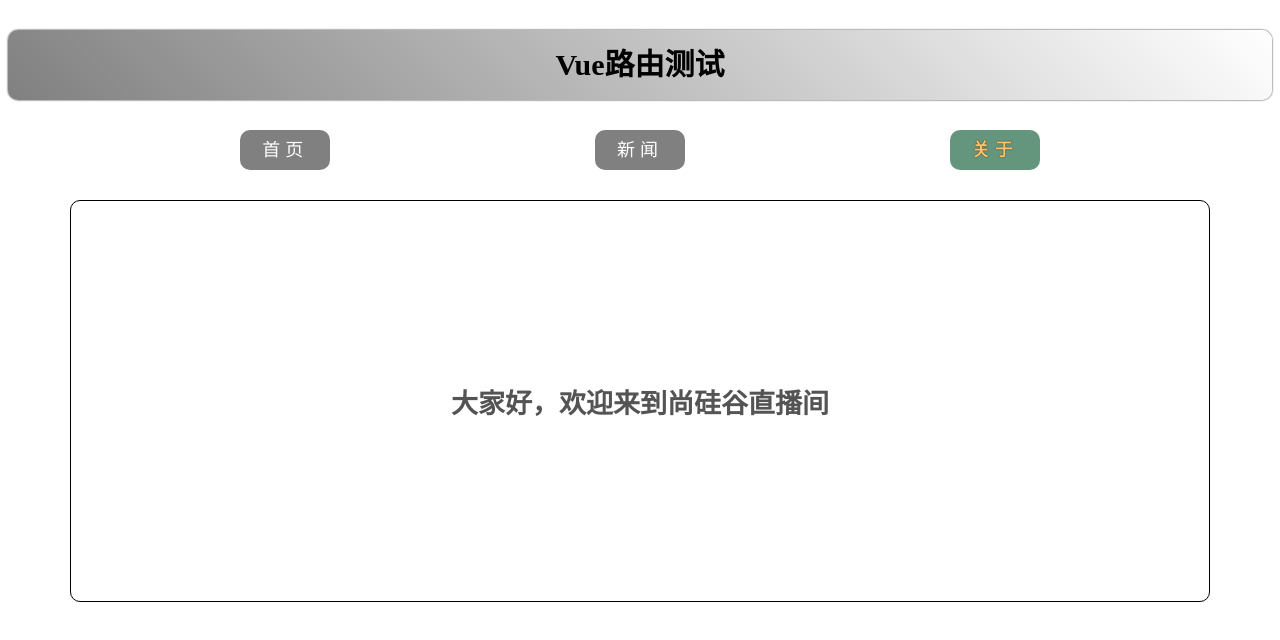
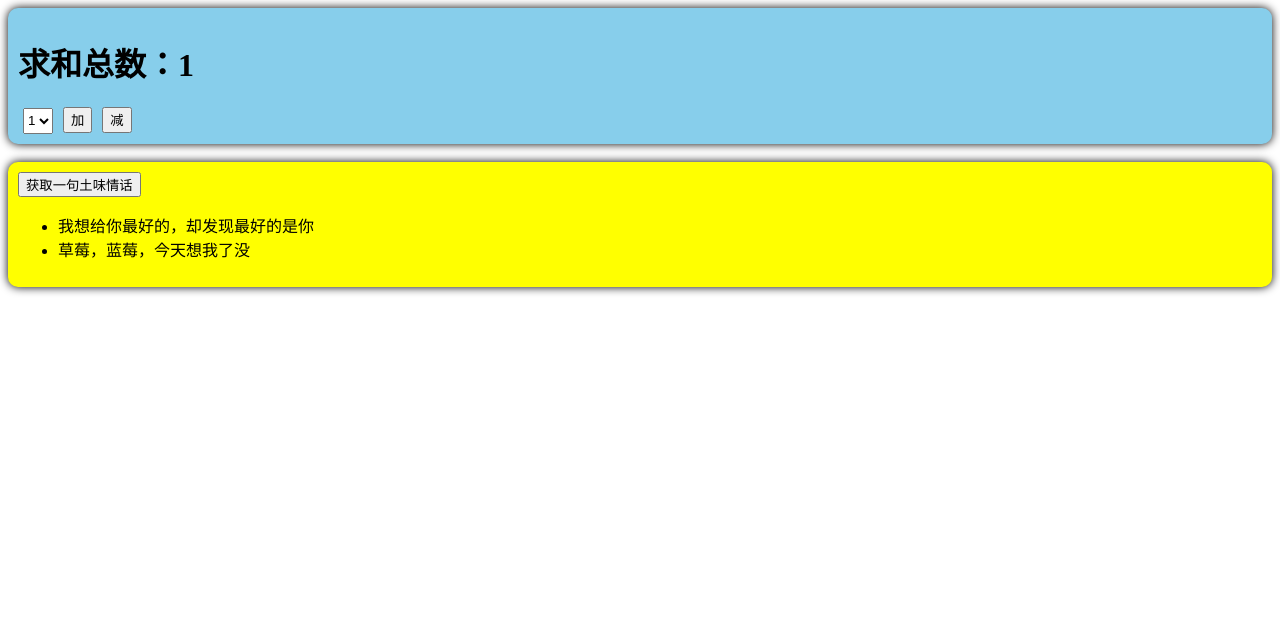
Before and after one commit to lhj502819/Vue3-Learning, a Vue app: page / in a window 1280 px wide. Before the commit this address led to /about. Shown: the top 640 px of the page. Built offline with nearby package versions, Linux system fonts and the light colour scheme.

Commit message:
为pinina准备一个小效果

```diff
--- a/package.json
+++ b/package.json
@@ -12,6 +12,7 @@
   },
   "dependencies": {
     "axios": "^1.6.8",
+    "uuid": "^9.0.1",
     "vue": "^3.4.21",
     "vue-router": "^4.3.2"
   },
--- a/src/App.vue
+++ b/src/App.vue
@@ -1,73 +1,16 @@
 <template>
-  <div class="app">
-    <h2 class="title">Vue路由测试</h2>
-    <!-- 导航区 -->
-    <div class="navigate">
-
-      <RouterLink replace to="/home" active-class="xiaozhupeiqi">首页</RouterLink>
-      <!-- 直接通过名字跳转（to的对象写法配合name属性） -->
-      <RouterLink  to="/news" active-class="xiaozhupeiqi">新闻</RouterLink>
-      <!--  另一种写法  -->
-      <RouterLink replace to="/about" active-class="xiaozhupeiqi">关于</RouterLink>
-    </div>
-    <!-- 展示区 -->
-    <div class="main-content">
-      <RouterView></RouterView>
-    </div>
+  <div>
+    <Count/>
+    <br>
+    <LoveTalk/>
   </div>
 </template>
 
-<script lang="ts" setup>
-import {RouterView, RouterLink} from 'vue-router'
+<script setup lang="ts">
+import Count from "@/components/Count.vue";
+import LoveTalk from "@/components/LoveTalk.vue";
 </script>
 
-<style>
-.title {
-  text-align: center;
-  word-spacing: 5px;
-  margin: 30px 0;
-  height: 70px;
-  line-height: 70px;
-  background-image: linear-gradient(45deg, gray, white);
-  border-radius: 10px;
-  box-shadow: 0 0 2px;
-  font-size: 30px;
-}
+<style scoped>
 
-.navigate {
-  display: flex;
-  justify-content: space-around;
-  margin: 0 100px;
-}
-
-.navigate a {
-  display: block;
-  text-align: center;
-  width: 90px;
-  height: 40px;
-  line-height: 40px;
-  border-radius: 10px;
-  background-color: gray;
-  text-decoration: none;
-  color: white;
-  font-size: 18px;
-  letter-spacing: 5px;
-}
-
-.navigate a.xiaozhupeiqi {
-  background-color: #64967E;
-  color: #ffc268;
-  font-weight: 900;
-  text-shadow: 0 0 1px black;
-  font-family: 微软雅黑;
-}
-
-.main-content {
-  margin: 0 auto;
-  margin-top: 30px;
-  border-radius: 10px;
-  width: 90%;
-  height: 400px;
-  border: 1px solid;
-}
 </style>
--- /dev/null
+++ b/src/components/Count.vue
@@ -0,0 +1,41 @@
+<template>
+  <div class="count">
+    <h1>求和总数：{{ sum }}</h1>
+    <select v-model.number="n">
+      <option>1</option>
+      <option>2</option>
+      <option>3</option>
+    </select>
+    <button @click="add">加</button>
+    <button @click="minus">减</button>
+  </div>
+</template>
+
+<script setup lang="ts">
+import {ref} from "vue";
+
+let sum = ref(1)
+let n = ref(1)
+
+function add() {
+  sum.value += n.value
+}
+
+function minus() {
+  sum.value -= n.value;
+}
+</script>
+
+<style scoped>
+.count {
+  background-color: skyblue;
+  padding: 10px;
+  border-radius: 10px;
+  box-shadow: 0 0 10px;
+}
+
+select,button{
+  margin: 0 5px;
+  height: 26px;
+}
+</style>
--- /dev/null
+++ b/src/components/LoveTalk.vue
@@ -0,0 +1,36 @@
+<template>
+  <div class="lovetalk">
+    <button @click="getOneTalk">获取一句土味情话</button>
+    <ul>
+      <li v-for="talk in talks" :key="talk.id">
+        {{ talk.content }}
+      </li>
+    </ul>
+  </div>
+</template>
+
+<script setup lang="ts">
+import axios from "axios";
+import {reactive} from "vue";
+import {v4} from "uuid";
+
+let talks = reactive([
+  {id: 1, content: "我想给你最好的，却发现最好的是你"},
+  {id: 2, content: "草莓，蓝莓，今天想我了没"},
+])
+
+async function getOneTalk() {
+  const {data: {content}} = await axios.get('https://api.uomg.com/api/rand.qinghua')
+  talks.unshift({id: v4(), content: content})
+}
+</script>
+
+<style scoped>
+.lovetalk {
+  background-color: yellow;
+  padding: 10px;
+  border-radius: 10px;
+  box-shadow: 0 0 10px;
+}
+
+</style>
--- a/src/main.ts
+++ b/src/main.ts
@@ -3,9 +3,5 @@
 //引入APP根组件
 import App from './App.vue'
 //引入路由器
-import router from './router/index'
 const app = createApp(App)
-//使用路由器
-app.use(router)
-//挂载整个应用到app容器中
 app.mount('#app')
--- a/src/router/index.ts
+++ /dev/null
@@ -1,46 +0,0 @@
-//创建一个路由器，并暴露出去
-
-//引入createRouter
-import {createRouter, createWebHistory} from "vue-router";
-import Home from "@/views/Home.vue";
-import News from "@/views/News.vue";
-import About from "@/views/About.vue";
-import Detail from "@/views/Detail.vue";
-
-//创建路由器，vue3在制定路由的时候需要考虑清楚路由的工作模式
-const router = createRouter({
-    history: createWebHistory(),
-    routes: [
-        {
-            path: '/home',
-            component: Home
-        },
-        {
-            path: '/news',
-            component: News,
-            children: [
-                {
-                    name: 'detail',
-                    // 加?表示content参数可选
-                    path: 'detail',
-                    component: Detail,
-                    props(route) {
-                        return route.query
-                    }
-                }
-            ]
-        },
-        {
-            path: '/about',
-            component: About,
-
-        },
-        //重定向，当用户访问根路径的时候，重定向到home
-        {
-            path: '/',
-            redirect: '/Home'
-        }
-    ]
-});
-
-export default router
--- a/src/views/About.vue
+++ /dev/null
@@ -1,29 +0,0 @@
-<template>
-  <div class="about">
-    <h2>大家好，欢迎来到尚硅谷直播间</h2>
-  </div>
-</template>
-
-<script setup lang="ts" name="About">
-import {onMounted, onUnmounted} from "vue";
-
-
-  onMounted(() => {
-    console.log('About组件挂载了')
-  })
-
-  onUnmounted(() => {
-    console.log('About组件卸载了')
-  })
-</script>
-
-<style scoped>
-.about {
-  display: flex;
-  justify-content: center;
-  align-items: center;
-  height: 100%;
-  color: rgb(85, 84, 84);
-  font-size: 18px;
-}
-</style>
--- a/src/views/Detail.vue
+++ /dev/null
@@ -1,22 +0,0 @@
-<template>
-  <ul class="news-list">
-    <li>编号：{{id}}</li>
-    <li>标题：{{title}}</li>
-    <li>内容：{{content}}</li>
-  </ul>
-</template>
-
-<script setup lang="ts">
-defineProps(['id','title','content'])
-</script>
-
-<style scoped>
-.news-list {
-  list-style: none;
-  padding-left: 20px;
-}
-
-.news-list>li {
-  line-height: 30px;
-}
-</style>
--- a/src/views/Home.vue
+++ /dev/null
@@ -1,28 +0,0 @@
-<template>
-  <div class="home">
-    <img src="http://www.atguigu.com/images/index_new/logo.png" alt="">
-  </div>
-</template>
-
-<script setup lang="ts" name="Home">
-import {onMounted} from "vue";
-import {useRouter} from "vue-router";
-
-let router = useRouter();
-
-onMounted(() => {
-  //等待3秒后跳转到关于页面
-  setTimeout(() => {
-    router.push('/about')
-  }, 3000)
-})
-</script>
-
-<style scoped>
-.home {
-  display: flex;
-  justify-content: center;
-  align-items: center;
-  height: 100%;
-}
-</style>
--- a/src/views/News.vue
+++ /dev/null
@@ -1,80 +0,0 @@
-<template>
-  <div class="news">
-    <!--  导航区  -->
-    <ul>
-      <li v-for="news in newList" :key="news.id">
-        <button @click="showNewsDetail(news)">查看详情</button>
-        <RouterLink :to="{name: 'detail', query: {id: news.id, title: news.title, content: news.content}}">
-          {{ news.title }}
-        </RouterLink>
-      </li>
-
-    </ul>
-    <!--  展示区  -->
-    <div class="news-content">
-      <RouterView></RouterView>
-    </div>
-  </div>
-
-</template>
-
-<script setup lang="ts" name="News">
-import {reactive} from "vue";
-import {RouterView, RouterLink, useRouter} from 'vue-router'
-
-const newList = reactive([
-  {id: 1, title: '很好的抗癌食物', content: '新闻001的内容'},
-  {id: 2, title: '如何一夜暴富', content: '新闻002的内容'},
-  {id: 3, title: '好消息', content: '新闻003的内容'},
-])
-
-interface INews {
-  id: number;
-  title: string;
-  content: string;
-}
-
-let router = useRouter();
-
-function showNewsDetail(news: INews) {
-  router.push(
-      {
-        name: 'detail',
-        query: {id: news.id, title: news.title, content: news.content}
-      }
-  )
-}
-</script>
-
-
-<style scoped>
-/* 新闻 */
-.news {
-  padding: 0 20px;
-  display: flex;
-  justify-content: space-between;
-  height: 100%;
-}
-
-.news ul {
-  margin-top: 30px;
-  list-style: none;
-  padding-left: 10px;
-}
-
-.news li > a {
-  font-size: 18px;
-  line-height: 40px;
-  text-decoration: none;
-  color: #64967E;
-  text-shadow: 0 0 1px rgb(0, 84, 0);
-}
-
-.news-content {
-  width: 70%;
-  height: 90%;
-  border: 1px solid;
-  margin-top: 20px;
-  border-radius: 10px;
-}
-</style>
```
Also changed, not shown: src/components/Header.vue (deleted, +0 -11 lines).
